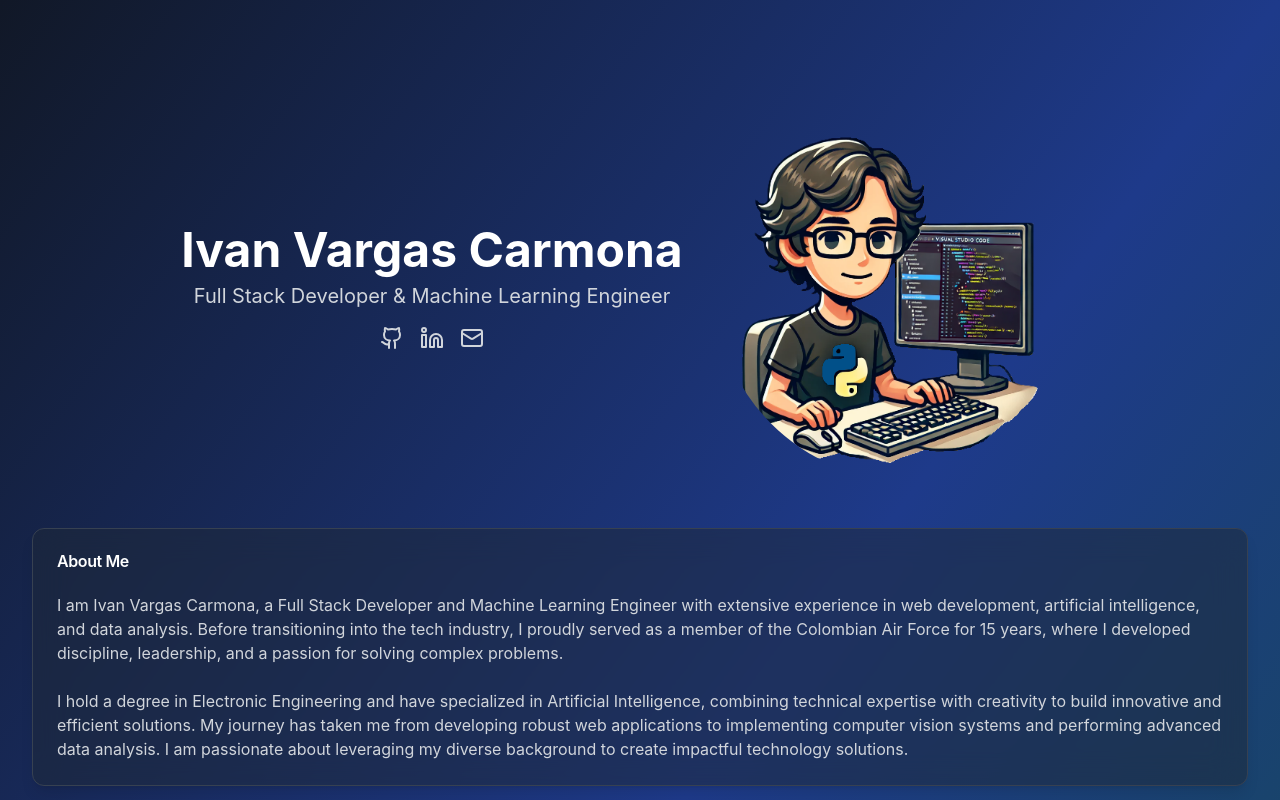
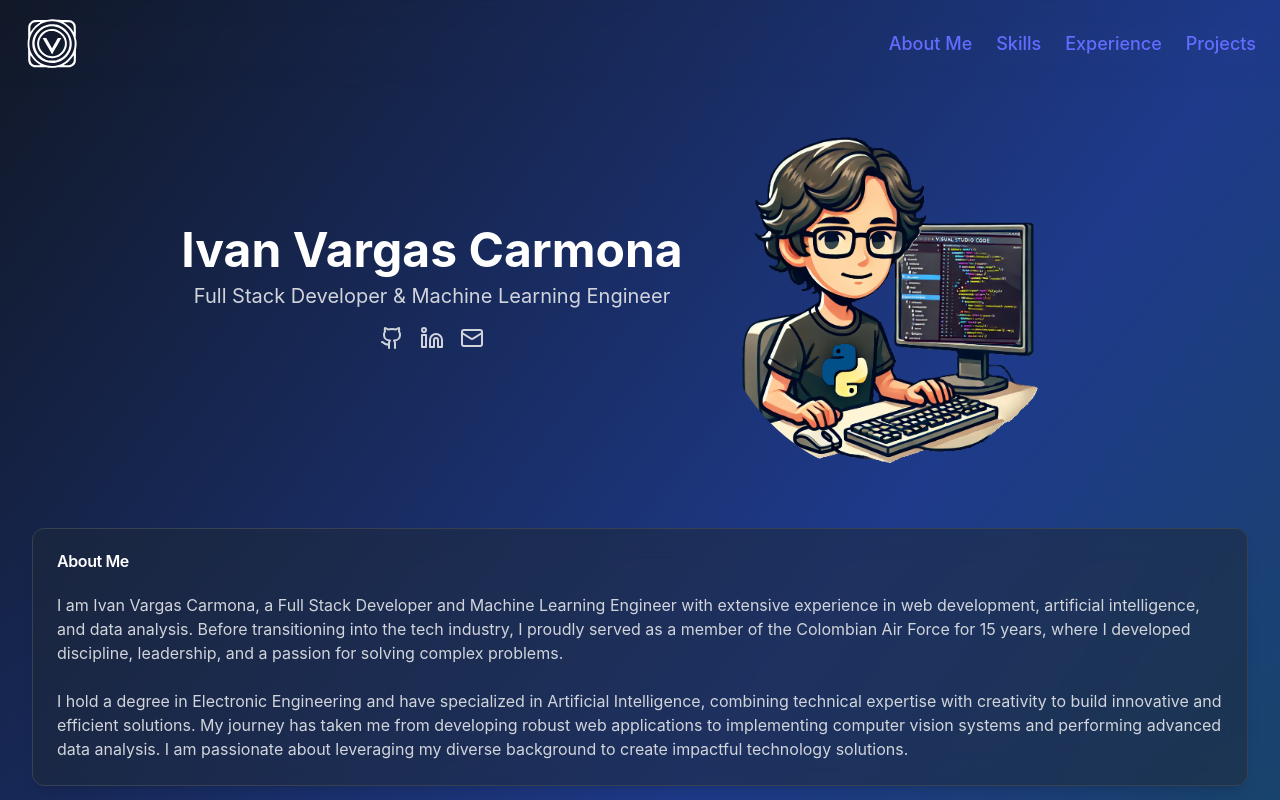
Before and after one commit to Rigoleto723/personal-portfolio, a React (Vite) app: page / in a window 1280 px wide. Shown: the top 800 px of the page. Built offline with nearby package versions, Linux system fonts and the light colour scheme.

Commit message:
Refactor header: removed shadow, added background blur, and adjusted logo styling

```diff
--- a/src/App.tsx
+++ b/src/App.tsx
@@ -8,6 +8,7 @@ import {
   SiOpenai, SiJavascript, SiHtml5, SiCss3, SiGit, SiPytorch
 } from 'react-icons/si'
 import avatar from './assets/images/avatar.png';
+import logo from './assets/images/logo.svg';
 
 
 function App() {
@@ -88,7 +89,38 @@ function App() {
     <>
       <div className="min-h-screen bg-gradient-to-br from-gray-900 via-blue-900 to-teal-900 py-12 px-4 sm:px-6 lg:px-8">
         <div className="max-w-7xl mx-auto">
-          <header className="flex flex-col md:flex-row items-center justify-center text-white py-12 px-4">
+          <header className="fixed top-0 left-0 w-full text-white z-50 backdrop-blur-md">
+            <div className="max-w-7xl mx-auto flex items-center justify-between py-4 px-6">
+              <img src={logo} alt="Ivan Vargas Logo" className="w-14 h-14" />
+              <nav>
+                <ul className="flex space-x-6 text-lg">
+                  <li>
+                    <a href="#about" className="hover:text-gray-300 transition-colors">
+                      About Me
+                    </a>
+                  </li>
+                  <li>
+                    <a href="#skills" className="hover:text-gray-300 transition-colors">
+                      Skills
+                    </a>
+                  </li>
+                  <li>
+                    <a href="#experience" className="hover:text-gray-300 transition-colors">
+                      Experience
+                    </a>
+                  </li>
+                  <li>
+                    <a href="#projects" className="hover:text-gray-300 transition-colors">
+                      Projects
+                    </a>
+                  </li>
+                </ul>
+              </nav>
+            </div>
+          </header>
+
+          <section id="about" className="mb-12">
+            <div className="flex flex-col md:flex-row items-center justify-center text-white py-12 px-4">
               <div className="text-center md:text-left md:mr-8">
                 <h1 className="text-5xl font-bold text-white mb-2 flex justify-center">Ivan Vargas Carmona</h1>
                 <p className="text-xl text-gray-300 flex justify-center">Full Stack Developer & Machine Learning Engineer</p>
@@ -108,9 +140,7 @@ function App() {
                 src={avatar}
                 alt="Ivan Vargas Avatar"
                 className="w-64 h-64 md:w-96 md:h-96 rounded-full" />
-          </header>
-
-          <section className="mb-12">
+            </div>
             <Card className="bg-gray-800 bg-opacity-50 backdrop-blur-lg shadow-lg border-gray-700">
               <CardHeader>
                 <CardTitle className="text-white">About Me</CardTitle>
@@ -125,7 +155,7 @@ function App() {
             </Card>
           </section>
 
-          <section className="mb-12">
+          <section id="skills" className="mb-12">
             <Card className="bg-gray-800 bg-opacity-50 backdrop-blur-lg shadow-lg border-gray-700">
               <CardHeader>
                 <CardTitle className="text-white">Technologies</CardTitle>
@@ -143,7 +173,7 @@ function App() {
             </Card>
           </section>
 
-          <section>
+          <section id="projects">
             <Card className="bg-gray-800 bg-opacity-50 backdrop-blur-lg shadow-lg border-gray-700">
               <CardHeader>
                 <CardTitle className="text-white">Projects</CardTitle>
```
Also changed, not shown: src/assets/images/logo.svg. Lines whose indentation alone changed are shown as unchanged.
